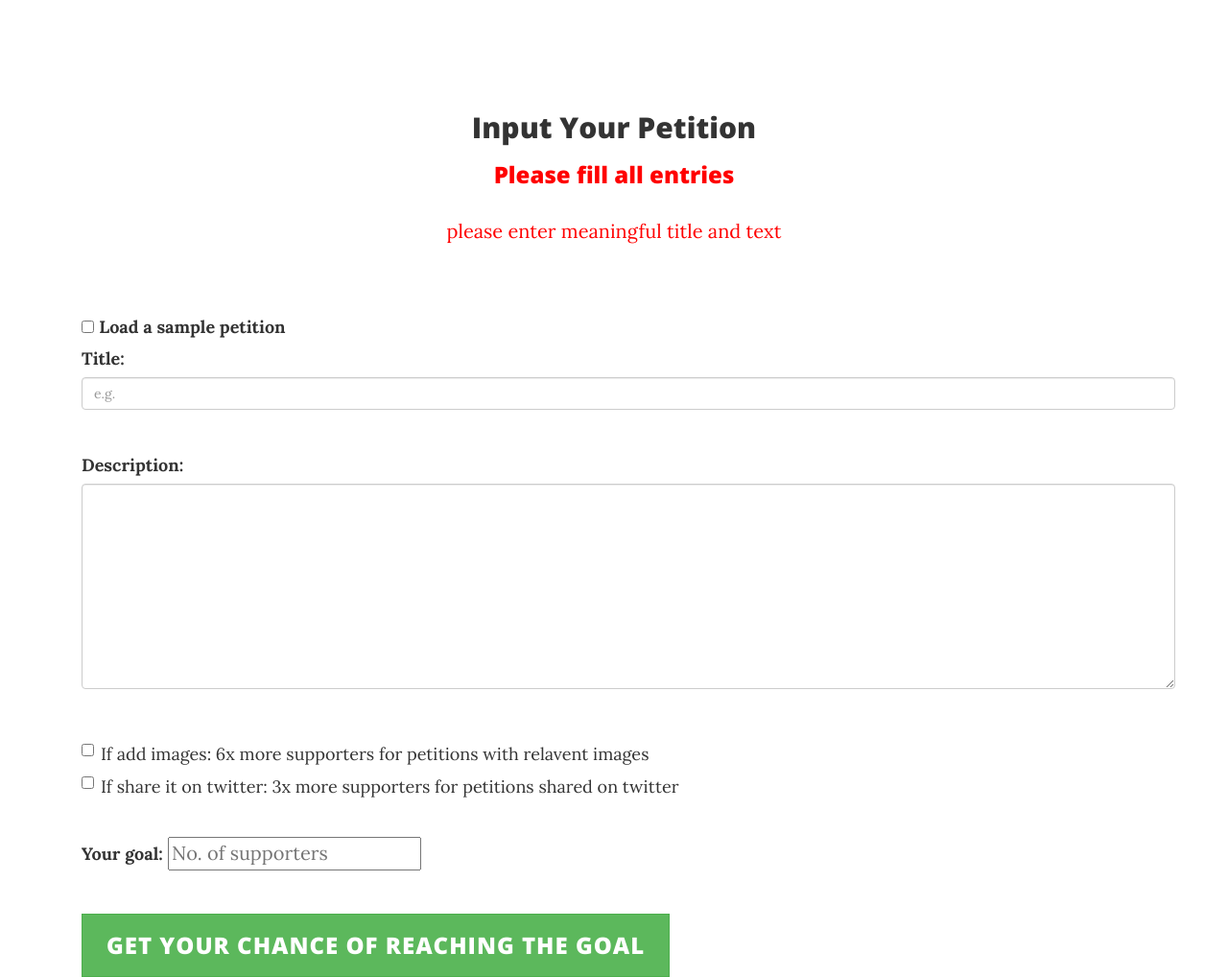
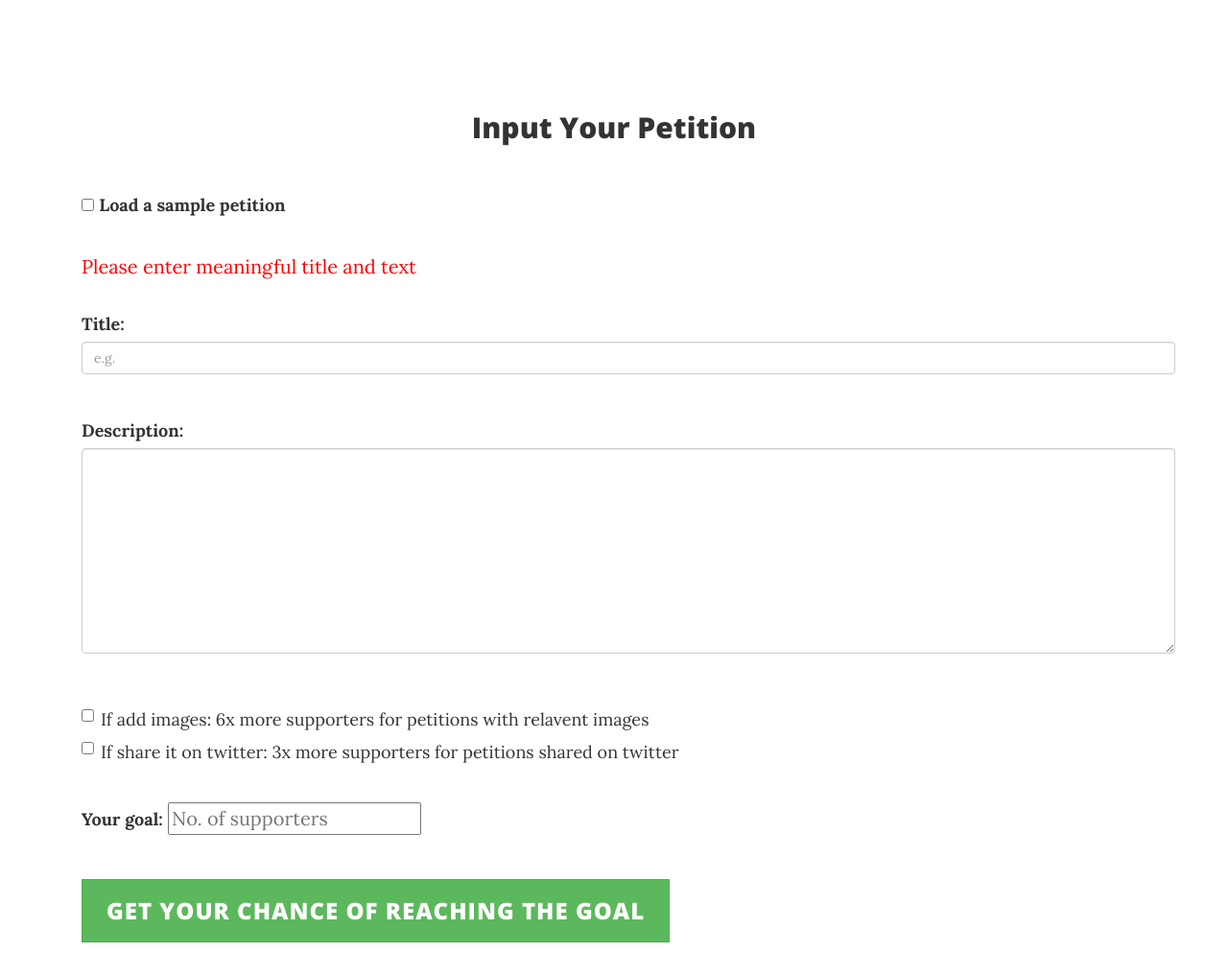
Before and after one commit to cherry8177/feifunfact, a Flask app: template flask_pet_pred_v2/templates/re_input.html in a window 1280 px wide. Shown: the part 51-1069 px from the top of the page at 96% size. After the commit the page ends 1033 px from the top, so only its background shows below. Run offline with Flask 2, Linux system fonts and the light colour scheme; the template is opened without the code that fills it, so the values that code supplies are empty; parts of the project's set-up code (start-up, migrations or seed data) failed here and were passed over; some libraries are stand-ins or nearby versions.

Commit message:
modified the re_input page

```diff
--- a/flask_pet_pred_v2/templates/re_input.html
+++ b/flask_pet_pred_v2/templates/re_input.html
@@ -66,16 +66,16 @@
 
     <div class="starter-template">
         <h2>Input Your Petition</h2>
-        <h3><font color="red">Please fill all entries</font></h3>
-        <p><font color="red">please enter meaningful title and text</font><p>
 
 
     </div>
 
     <div class = "container">
-
       <form  action="/output" method="GET"> <!-- specify the output method-->
         <label><input type="checkbox" id="Preload" name='Preload' value="True"> <font size="+1">Load a sample petition</font></label>
+
+        <p><font color="red">Please enter meaningful title and text</font><p>
+
 
                 <div class="form-group">
           <label for="Title"><font size="+1">Title:</font></label>
```
